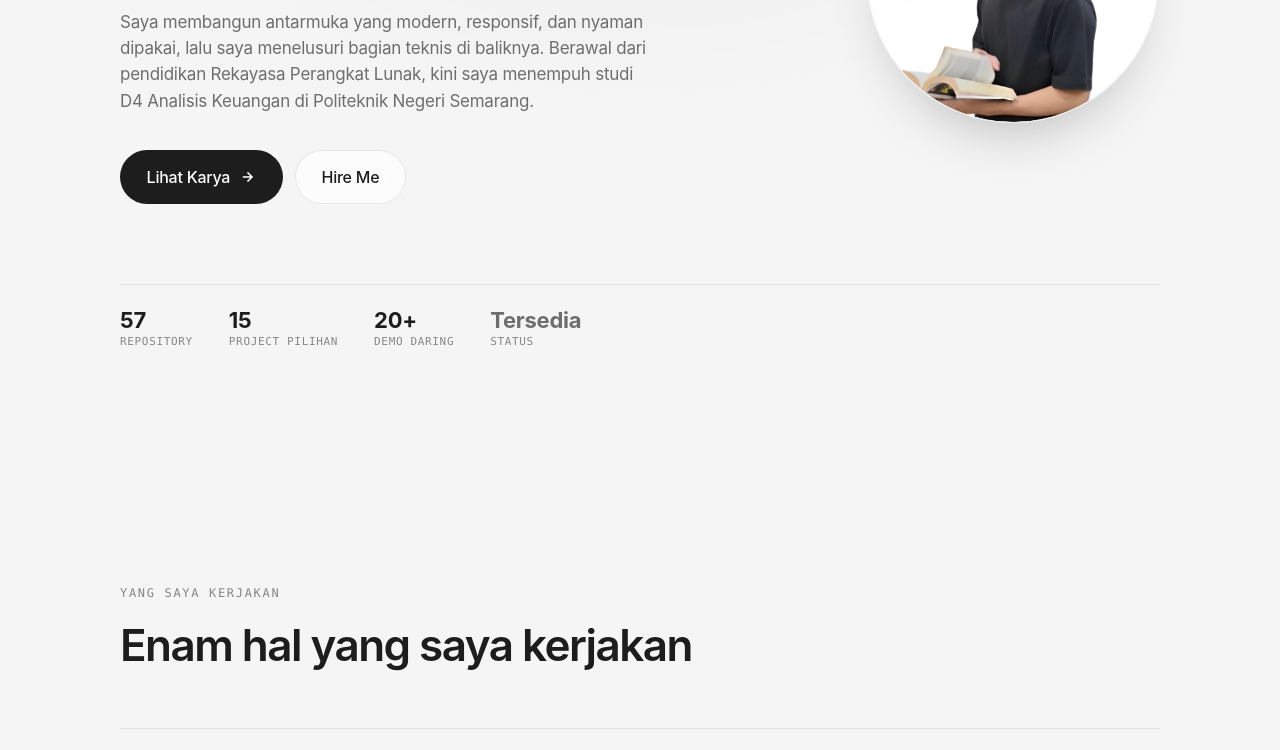
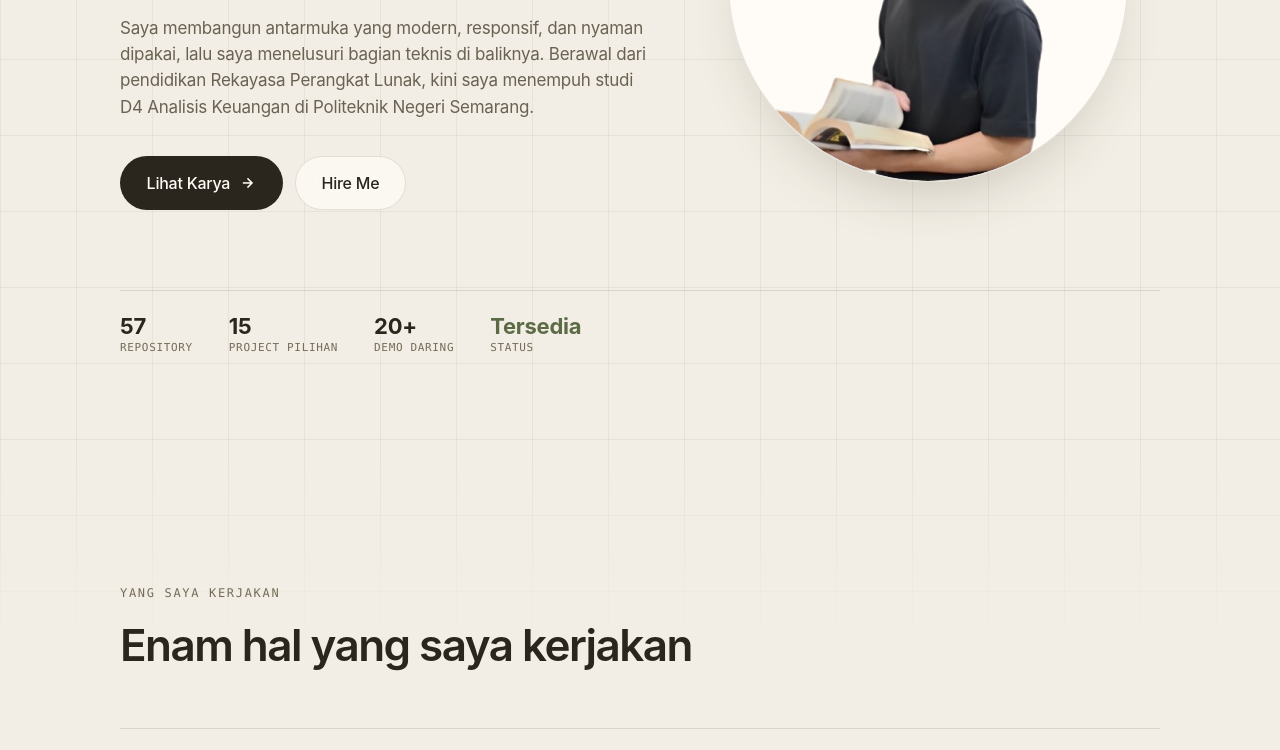
Before and after one commit to muhammadafiqyunanto27/portofolio, a website: page index.html in a window 1280 px wide. Shown: the part 349-1099 px from the top of the page. Drawn offline with nearby package versions, Linux system fonts and the light colour scheme.

Commit message:
Warm cream light theme, active nav marker, theme-synced logos, parallax grid

```diff
--- a/index.html
+++ b/index.html
@@ -13,7 +13,7 @@
     <link rel="canonical" href="https://afiq-portofolio.vercel.app/">
 
     <meta name="theme-color" content="#000000" media="(prefers-color-scheme: dark)">
-    <meta name="theme-color" content="#f5f5f5" media="(prefers-color-scheme: light)">
+    <meta name="theme-color" content="#f2eee5" media="(prefers-color-scheme: light)">
 
     <meta property="og:type" content="website">
     <meta property="og:locale" content="id_ID">
@@ -90,7 +90,7 @@
             </a>
 
             <nav class="nav" id="nav" aria-label="Navigasi utama">
-                <a class="nav__link" href="./index.html">Home</a>
+                <a class="nav__link" href="./index.html" aria-current="page">Home</a>
                 <a class="nav__link" href="./about.html" data-en="About">About</a>
                 <a class="nav__link" href="./portofolio.html" data-en="Portfolio">Portofolio</a>
                 <a class="nav__link" href="./contact.html" data-en="Contact">Contact</a>
@@ -129,7 +129,7 @@
                     </p>
 
                     <p class="hero__desc">
-                        <span data-en="I build interfaces that are modern, responsive, and genuinely pleasant to use, then I dig underneath to understand how the system works behind them. Raised in software engineering, I am now pursuing a D4 in Financial Analysis at Politeknik Negeri Semarang.">Saya membangun antarmuka yang modern, responsif, dan nyaman dipakai, lalu saya menelusuri bagian teknis di baliknya. Berawal dari pendidikan Rekayasa Perangkat Lunak, kini saya menempuh studi D4 Analisis Keuangan di Politeknik Negeri Semarang.</span>
+                        <span data-en="I build interfaces that are modern, responsive, and genuinely pleasant to use, then I dig underneath to understand how the system works behind them. Raised in software engineering, I&nbsp;am now pursuing a D4 in Financial Analysis at Politeknik Negeri Semarang.">Saya membangun antarmuka yang modern, responsif, dan nyaman dipakai, lalu saya menelusuri bagian teknis di baliknya. Berawal dari pendidikan Rekayasa Perangkat Lunak, kini saya menempuh studi D4 Analisis Keuangan di Politeknik Negeri Semarang.</span>
                     </p>
 
                     <div class="hero__actions">
@@ -323,7 +323,7 @@
                         <div class="stack">
                             <span class="tag">Antigravity</span>
                             <span class="tag">OpenCode</span>
-                            <span class="tag" data-en="AI-assisted Development">AI-assisted Development</span>
+                            <span class="tag" data-en="AI-assisted Development">Pengembangan berbantuan AI</span>
                             <span class="tag">Google OAuth</span>
                             <span class="tag">PWA</span>
                         </div>
@@ -465,7 +465,7 @@
                         <div>
                             <h3 class="capability__title" data-en="FinTech">FinTech</h3>
                             <p class="capability__text">
-                                <span data-en="Software that supports financial services and money-related workflows.">Software yang تساعد layanan keuangan dan alur kerja yang berkaitan dengan uang.</span>
+                                <span data-en="Software that supports financial services and money-related workflows.">Software yang mendukung layanan keuangan dan alur kerja yang berkaitan dengan uang.</span>
                             </p>
                         </div>
                     </article>
--- a/js/main.js
+++ b/js/main.js
@@ -47,8 +47,14 @@ Modules (each one bails out quietly if its markup is absent):
        1. Theme
        ====================================================================== */
 
+    var THEME_COLORS = { dark: "#000000", light: "#f2eee5" };
+
     var Theme = {
         init: function () {
+            // The inline <head> script already picked the theme. Sync the logos
+            // and browser chrome to it so a stored "light" doesn't keep a white logo.
+            Theme.apply(document.documentElement.getAttribute("data-theme") || "dark", false);
+
             var toggle = $(".theme-toggle");
             if (!toggle) return;
 
@@ -67,18 +73,17 @@ Modules (each one bails out quietly if its markup is absent):
 
         apply: function (theme, persist) {
             document.documentElement.setAttribute("data-theme", theme);
-            var meta = $('meta[name="theme-color"]');
-            if (meta) {
-                meta.setAttribute("content", theme === "light" ? "#fbfbfc" : "#000000");
-            }
-            // Swap the cut-out logo so it stays legible on the new background.
-            var logo = $("[data-logo-dark]");
-            if (logo) {
+            var color = THEME_COLORS[theme] || THEME_COLORS.dark;
+            document.querySelectorAll('meta[name="theme-color"]').forEach(function (meta) {
+                meta.setAttribute("content", color);
+            });
+            // Swap every cut-out logo (header and footer) so it stays legible.
+            document.querySelectorAll("[data-logo-dark]").forEach(function (logo) {
                 logo.setAttribute(
                     "src",
                     theme === "light" ? logo.getAttribute("data-logo-light") : logo.getAttribute("data-logo-dark")
                 );
-            }
+            });
             if (persist) {
                 try {
                     window.localStorage.setItem(THEME_KEY, theme);
@@ -732,6 +737,29 @@ Modules (each one bails out quietly if its markup is absent):
     };
 
     /* ======================================================================
+       9. Parallax
+       ====================================================================== */
+
+    var Parallax = {
+        init: function () {
+            if (reduceMotion) return;
+            var root = document.documentElement;
+            var ticking = false;
+            var update = function () {
+                ticking = false;
+                root.style.setProperty("--scroll-shift", (-window.scrollY * 0.06).toFixed(2) + "px");
+            };
+            var onScroll = function () {
+                if (ticking) return;
+                ticking = true;
+                window.requestAnimationFrame(update);
+            };
+            update();
+            window.addEventListener("scroll", onScroll, { passive: true });
+        }
+    };
+
+    /* ======================================================================
        Boot
        ====================================================================== */
 
@@ -745,6 +773,7 @@ Modules (each one bails out quietly if its markup is absent):
         Filters.init();
         ContactForm.init();
         Misc.init();
+        Parallax.init();
     }
 
     if (document.readyState === "loading") {
--- a/styles/base.css
+++ b/styles/base.css
@@ -35,20 +35,20 @@ body {
     transition: background-color var(--dur-base) var(--ease-out);
 }
 
-/* A single soft light source. Without it, frosted glass over pure black has
-   nothing to refract and reads as a flat rectangle. */
+/* A faint line grid that drifts slower than the page (parallax). It is
+   structure, not light: no glow, no halo. `--scroll-shift` is set by JS. */
 body::before {
     content: "";
     position: fixed;
-    top: -30vh;
-    left: 50%;
-    width: min(1100px, 130vw);
-    aspect-ratio: 1.6;
-    transform: translateX(-50%);
-    background: radial-gradient(ellipse at center, var(--glow-1), transparent 70%);
-    filter: blur(30px);
+    inset: -25% 0;
+    background-image: linear-gradient(to right, var(--grid-line) 1px, transparent 1px),
+        linear-gradient(to bottom, var(--grid-line) 1px, transparent 1px);
+    background-size: 76px 76px;
+    transform: translate3d(0, var(--scroll-shift, 0px), 0);
     pointer-events: none;
     z-index: -1;
+    -webkit-mask-image: linear-gradient(180deg, transparent, #000 18%, #000 82%, transparent);
+    mask-image: linear-gradient(180deg, transparent, #000 18%, #000 82%, transparent);
 }
 
 img,
--- a/styles/components.css
+++ b/styles/components.css
@@ -63,6 +63,16 @@
     width: auto;
     height: 30px;
     object-fit: contain;
+}
+
+/* Force the wordmark to one flat colour per theme. The PNGs carry internal
+   shading/anti-aliasing that looks muddy on the warm light background. */
+[data-theme="light"] .brand__logo {
+    filter: brightness(0);
+}
+
+[data-theme="dark"] .brand__logo {
+    filter: brightness(0) invert(1);
 }
 
 /* --- Nav --- */
--- a/styles/pages.css
+++ b/styles/pages.css
@@ -180,7 +180,8 @@
 
 /* A circle beside the hero heading, vertically centred on the hero copy. */
 .hero__figure {
-    width: min(clamp(190px, 23vw, 300px), 42vh);
+    width: min(clamp(240px, 32vw, 440px), 50vh);
+    margin-right: clamp(0px, 2.5vw, 48px);
     aspect-ratio: 1;
     overflow: hidden;
     border: 1px solid var(--glass-border);
@@ -203,8 +204,7 @@
     }
 
     .hero__figure {
-        width: min(clamp(150px, 38vw, 210px), 34vh);
-        margin-inline: auto;
+        display: none;
     }
 }
 
--- a/styles/tokens.css
+++ b/styles/tokens.css
@@ -58,7 +58,7 @@
     --container: 1120px;
     --container-narrow: 780px;
     --gutter: clamp(1.25rem, 5vw, 2.5rem);
-    --header-h: 52px;
+    --header-h: 64px;
 
     /* ---------- Motion ---------- */
     --ease-out: cubic-bezier(0.22, 1, 0.36, 1);
@@ -114,47 +114,54 @@
     /* Ambient light. Monochrome only: a soft white source, no hue. */
     --glow-1: rgba(255, 255, 255, 0.09);
     --glow-2: rgba(255, 255, 255, 0.035);
+    --grid-line: rgba(255, 255, 255, 0.045);
     --field-bg: rgba(255, 255, 255, 0.03);
 }
 
 /* ==========================================================================
-   Light — same structure, inverted. Accent darkens to clear AA on white.
+   Light — warm cream/beige. A softer, less glaring canvas with real tonal
+   layering (cream bg → sand deep → warm-white cards), warm borders and
+   shadows. Still no blue/purple/cyan; a warm rust/olive carry the states.
    ========================================================================== */
 
 [data-theme="light"] {
     color-scheme: light;
 
-    --bg: #f5f5f5;
-    --bg-elev: #ffffff;
-    --bg-deep: #ececec;
+    /* Three warm tiers so surfaces read as separate planes, not one white. */
+    --bg: #f2eee5;
+    --bg-elev: #fffdf8;
+    --bg-deep: #e7dfd1;
 
-    --glass: rgba(255, 255, 255, 0.72);
-    --glass-hover: rgba(255, 255, 255, 0.9);
-    --glass-strong: rgba(255, 255, 255, 0.92);
-    --glass-border: rgba(0, 0, 0, 0.08);
-    --glass-border-hover: rgba(0, 0, 0, 0.16);
+    --glass: rgba(255, 253, 248, 0.7);
+    --glass-hover: rgba(255, 253, 248, 0.9);
+    --glass-strong: rgba(255, 253, 248, 0.94);
+    --glass-border: rgba(58, 46, 30, 0.13);
+    --glass-border-hover: rgba(58, 46, 30, 0.24);
     --glass-blur: 18px;
-    --glass-edge: rgba(255, 255, 255, 0.9);
+    --glass-edge: rgba(255, 253, 248, 0.9);
 
-    --text: #1d1d1d;
-    --text-muted: #6e6e6e;
-    --text-faint: #868686;
+    --text: #2a251d;
+    --text-muted: #6b6253;
+    --text-faint: #756b58;
 
-    --accent: #1d1d1d;
+    --accent: #2a251d;
     --accent-hover: #000000;
-    --accent-contrast: #ffffff;
-    --accent-soft: rgba(0, 0, 0, 0.06);
-    --accent-line: rgba(0, 0, 0, 0.22);
+    --accent-contrast: #fffdf8;
+    --accent-soft: rgba(58, 46, 30, 0.08);
+    --accent-line: rgba(58, 46, 30, 0.3);
 
-    --success: #6e6e6e;
-    --danger: #1d1d1d;
+    --success: #5c6a45;
+    --danger: #96432f;
 
-    --shadow-sm: 0 2px 10px -6px rgba(0, 0, 0, 0.18);
-    --shadow-md: 0 16px 34px -20px rgba(0, 0, 0, 0.25);
-    --shadow-lg: 0 30px 60px -30px rgba(0, 0, 0, 0.3);
-    --shadow-lift: 0 20px 44px -24px rgba(0, 0, 0, 0.28);
+    /* Warm-tinted shadows: brown, never neutral grey. */
+    --shadow-sm: 0 2px 10px -6px rgba(74, 58, 36, 0.2);
+    --shadow-md: 0 16px 34px -20px rgba(74, 58, 36, 0.26);
+    --shadow-lg: 0 30px 60px -30px rgba(74, 58, 36, 0.3);
+    --shadow-lift: 0 20px 44px -24px rgba(74, 58, 36, 0.28);
 
-    --glow-1: rgba(0, 0, 0, 0.05);
-    --glow-2: rgba(0, 0, 0, 0.025);
-    --field-bg: rgba(255, 255, 255, 0.85);
+    /* Warm ambient light from the top edge. */
+    --glow-1: rgba(140, 105, 55, 0.07);
+    --glow-2: rgba(140, 105, 55, 0.035);
+    --grid-line: rgba(58, 46, 30, 0.06);
+    --field-bg: rgba(255, 253, 248, 0.9);
 }
```
Also changed, not shown: about.html (+2 -2 lines), contact.html (+2 -2 lines), portofolio.html (+2 -2 lines), assets/favicon.png.
